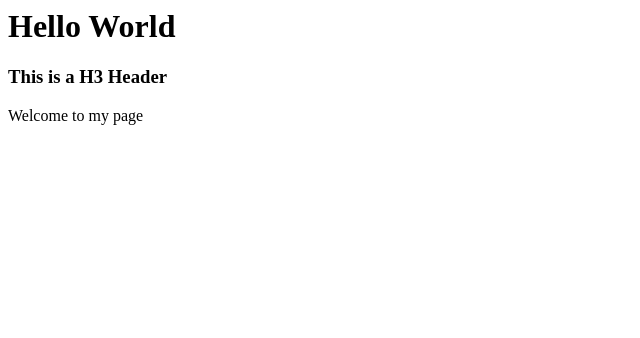
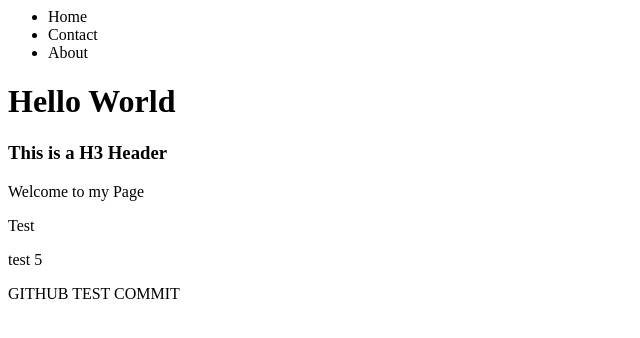
Before and after one commit to esmir-ras/Gamehub, a plain HTML site: page index.html in a window 1280 px wide. Shown: the whole page, without its empty margins (0-640 px from the left). Drawn offline with Linux system fonts and the light colour scheme.

Commit message:
Update index.html

```diff
--- a/index.html
+++ b/index.html
@@ -1,16 +1,25 @@
 <html lang="en">
-<head>
-    <meta charset="UTF-8">
-    <meta name="viewport" content="width=device-width, initial-scale=1.0">
+  <head>
+    <meta charset="UTF-8" />
+    <meta name="viewport" content="width=device-width, initial-scale=1.0" />
     <title>Gamehub</title>
-
-</head>
-<body>
+    <link rel="stylesheet" href="css/styles.css" />
+  </head>
+  <body>
     <header>
-        <h1>Hello World</h1>
-        <h3>This is a H3 Header</h3>
-        <p>Welcome to my page</p>
+      <nav>
+        <ul>
+          <li>Home</li>
+          <li>Contact</li>
+          <li>About</li>
+        </ul>
+      </nav>
+      <h1 id="Head1">Hello World</h1>
+      <h3>This is a H3 Header</h3>
     </header>
-
-</body>
+    <p>Welcome to my Page</p>
+    <p>Test</p>
+    <p>test 5</p>
+    <p>GITHUB TEST COMMIT</p>
+  </body>
 </html>
```
